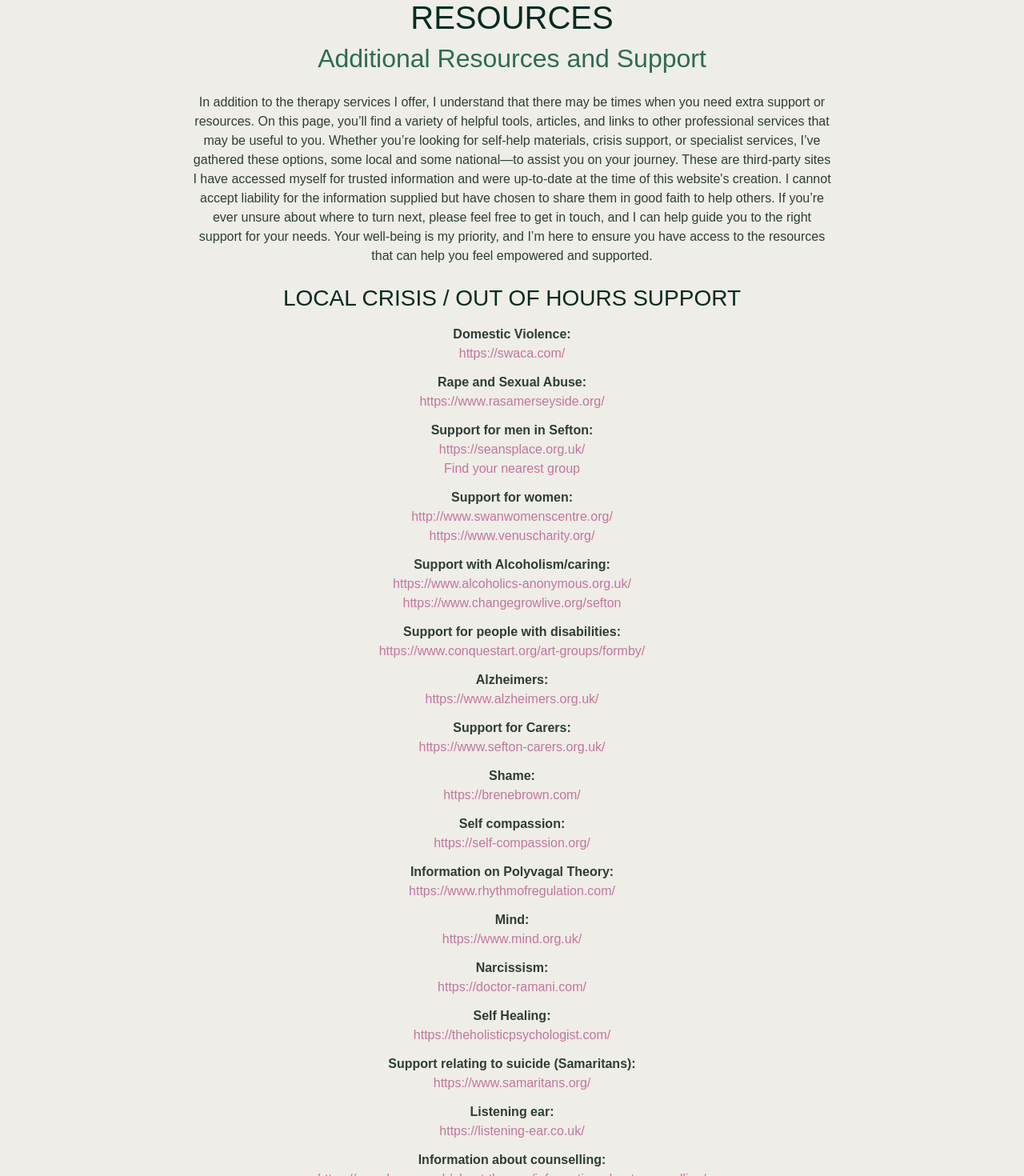
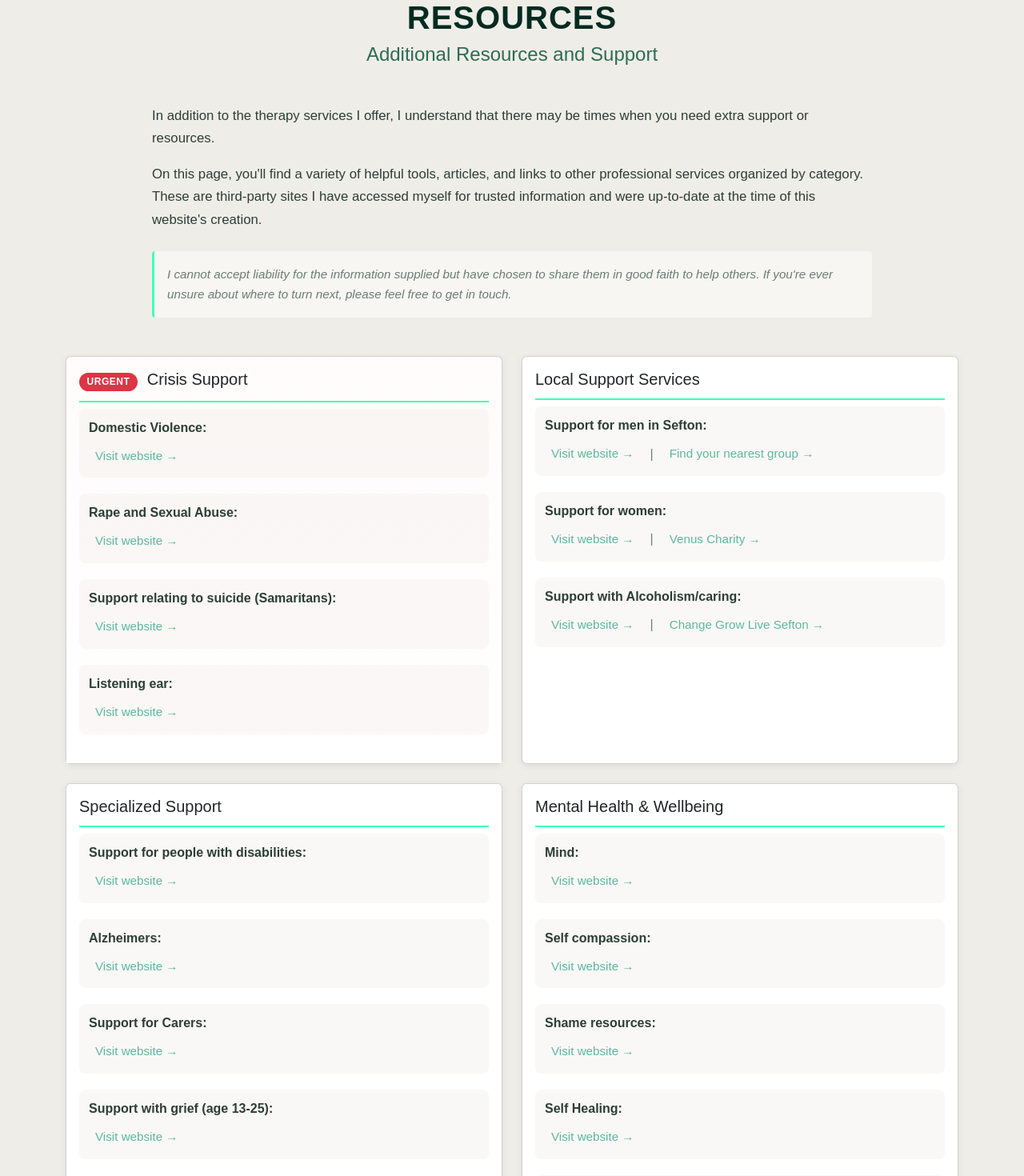
Before and after one commit to NoahDR17/vicky-malin-psychotherapy, a React (Create React App) app in the folder my-app/: page /resources in a window 1280 px wide. Shown: the part 140-1610 px from the top of the page at 80% size. Built offline with nearby package versions, Linux system fonts and the light colour scheme.

Commit message:
Redesign resources page with improved UX/UI - categorized cards layout
Co-authored-by: NoahDR17 <109290184+NoahDR17@users.noreply.github.com>

```diff
--- a/my-app/src/components/Resources.js
+++ b/my-app/src/components/Resources.js
@@ -1,129 +1,131 @@
 import React from 'react';
-import { Container } from 'react-bootstrap';
+import { Container, Row, Col, Card } from 'react-bootstrap';
 import '../styles/Resources.css';
 
 const Resources = () => {
+    const resourceCategories = [
+        {
+            title: "Crisis Support",
+            urgent: true,
+            resources: [
+                { name: "Domestic Violence", url: "https://swaca.com/" },
+                { name: "Rape and Sexual Abuse", url: "https://www.rasamerseyside.org/" },
+                { name: "Support relating to suicide (Samaritans)", url: "https://www.samaritans.org/" },
+                { name: "Listening ear", url: "https://listening-ear.co.uk/" }
+            ]
+        },
+        {
+            title: "Local Support Services",
+            resources: [
+                { name: "Support for men in Sefton", url: "https://seansplace.org.uk/", additionalLink: { text: "Find your nearest group", url: "https://andysmanclub.co.uk/find-your-nearest-group/?aroundLatLng%5Blat%5D=53.5034449&aroundLatLng%5Blng%5D=-2.970359&configure%5BaroundLatLng%5D=true&configure%5BaroundRadius%5D=32000&configure%5BgetRankingInfo%5D=true" } },
+                { name: "Support for women", url: "http://www.swanwomenscentre.org/", additionalLink: { text: "Venus Charity", url: "https://www.venuscharity.org/" } },
+                { name: "Support with Alcoholism/caring", url: "https://www.alcoholics-anonymous.org.uk/", additionalLink: { text: "Change Grow Live Sefton", url: "https://www.changegrowlive.org/sefton" } }
+            ]
+        },
+        {
+            title: "Specialized Support",
+            resources: [
+                { name: "Support for people with disabilities", url: "https://www.conquestart.org/art-groups/formby/" },
+                { name: "Alzheimers", url: "https://www.alzheimers.org.uk/" },
+                { name: "Support for Carers", url: "https://www.sefton-carers.org.uk/" },
+                { name: "Support with grief (age 13-25)", url: "https://www.winstonswish.org/" }
+            ]
+        },
+        {
+            title: "Mental Health & Wellbeing",
+            resources: [
+                { name: "Mind", url: "https://www.mind.org.uk/" },
+                { name: "Self compassion", url: "https://self-compassion.org/" },
+                { name: "Shame resources", url: "https://brenebrown.com/" },
+                { name: "Self Healing", url: "https://theholisticpsychologist.com/" },
+                { name: "Information on Polyvagal Theory", url: "https://www.rhythmofregulation.com/" }
+            ]
+        },
+        {
+            title: "Specific Topics",
+            resources: [
+                { name: "Narcissism", url: "https://doctor-ramani.com/" },
+                { name: "Gabor Mate - addiction/stress", url: "https://drgabormate.com/blog/" }
+            ]
+        },
+        {
+            title: "Professional Information",
+            resources: [
+                { name: "Information about counselling", url: "https://www.bacp.co.uk/about-therapy/information-about-counselling/" },
+                { name: "Ethical framework", url: "https://www.bacp.co.uk/events-and-resources/ethics-and-standards/ethical-framework-for-the-counselling-professions/" }
+            ]
+        }
+    ];
+
     return (
         <Container className="resources my-5">
             {/* Header */}
-            <header className="resources-header text-center mb-4">
+            <header className="resources-header text-center mb-5">
                 <h1>RESOURCES</h1>
                 <h2>Additional Resources and Support</h2>
             </header>
 
             {/* Introductory Text */}
-            <section className="resources-intro mb-4">
+            <section className="resources-intro mb-5">
                 <p>
                     In addition to the therapy services I offer, I understand that there may be times when you need extra support or resources.
-                    On this page, you’ll find a variety of helpful tools, articles, and links to other professional services that may be useful
-                    to you. Whether you’re looking for self-help materials, crisis support, or specialist services, I’ve gathered these options,
-                    some local and some national—to assist you on your journey. These are third-party sites I have accessed myself for trusted
-                    information and were up-to-date at the time of this website's creation. I cannot accept liability for the information supplied
-                    but have chosen to share them in good faith to help others. If you’re ever unsure about where to turn next, please feel free
-                    to get in touch, and I can help guide you to the right support for your needs. Your well-being is my priority, and I’m here
-                    to ensure you have access to the resources that can help you feel empowered and supported.
+                </p>
+                <p>
+                    On this page, you'll find a variety of helpful tools, articles, and links to other professional services organized by category.
+                    These are third-party sites I have accessed myself for trusted information and were up-to-date at the time of this website's creation.
+                </p>
+                <p className="disclaimer">
+                    <em>I cannot accept liability for the information supplied but have chosen to share them in good faith to help others.
+                    If you're ever unsure about where to turn next, please feel free to get in touch.</em>
                 </p>
             </section>
 
-            {/* Resource Category */}
-            <section className="resource-category mb-4">
-                <h3>LOCAL CRISIS / OUT OF HOURS SUPPORT</h3>
+            {/* Resource Categories */}
+            <section className="resource-categories">
+                <Row>
+                    {resourceCategories.map((category, idx) => (
+                        <Col key={idx} lg={6} className="mb-4">
+                            <Card className={`resource-card h-100 ${category.urgent ? 'urgent-card' : ''}`}>
+                                <Card.Body>
+                                    <Card.Title className="category-title">
+                                        {category.urgent && <span className="urgent-badge">Urgent</span>}
+                                        {category.title}
+                                    </Card.Title>
                                     <ul className="resource-list">
-                    <li>
-                        <strong>Domestic Violence:</strong><br />
-                        <a href="https://swaca.com/" target="_blank" rel="noopener noreferrer">https://swaca.com/</a>
-                    </li>
-                    <li>
-                        <strong>Rape and Sexual Abuse:</strong><br />
-                        <a href="https://www.rasamerseyside.org/" target="_blank" rel="noopener noreferrer">https://www.rasamerseyside.org/</a>
-                    </li>
-                    <li>
-                        <strong>Support for men in Sefton:</strong><br />
-                        <a href="https://seansplace.org.uk/" target="_blank" rel="noopener noreferrer">https://seansplace.org.uk/</a>
-                        <br />
+                                        {category.resources.map((resource, rIdx) => (
+                                            <li key={rIdx} className="resource-item">
+                                                <strong>{resource.name}:</strong>
+                                                <div className="resource-links">
                                                     <a
-                            href="https://andysmanclub.co.uk/find-your-nearest-group/?aroundLatLng%5Blat%5D=53.5034449&amp;aroundLatLng%5Blng%5D=-2.970359&amp;configure%5BaroundLatLng%5D=true&amp;configure%5BaroundRadius%5D=32000&amp;configure%5BgetRankingInfo%5D=true"
+                                                        href={resource.url}
                                                         target="_blank"
                                                         rel="noopener noreferrer"
+                                                        className="resource-link"
                                                     >
-                            Find your nearest group
+                                                        Visit website →
                                                     </a>
+                                                    {resource.additionalLink && (
+                                                        <>
+                                                            <span className="link-separator">|</span>
+                                                            <a
+                                                                href={resource.additionalLink.url}
+                                                                target="_blank"
+                                                                rel="noopener noreferrer"
+                                                                className="resource-link"
+                                                            >
+                                                                {resource.additionalLink.text} →
+                                                            </a>
+                                                        </>
+                                                    )}
+                                                </div>
                                             </li>
-                    <li>
-                        <strong>Support for women:</strong><br />
-                        <a href="http://www.swanwomenscentre.org/" target="_blank" rel="noopener noreferrer">http://www.swanwomenscentre.org/</a>
-                        <br />
-                        <a href="https://www.venuscharity.org/" target="_blank" rel="noopener noreferrer">https://www.venuscharity.org/</a>
-                    </li>
-                    <li>
-                        <strong>Support with Alcoholism/caring:</strong><br />
-                        <a href="https://www.alcoholics-anonymous.org.uk/" target="_blank" rel="noopener noreferrer">https://www.alcoholics-anonymous.org.uk/</a>
-                        <br />
-                        <a href="https://www.changegrowlive.org/sefton" target="_blank" rel="noopener noreferrer">https://www.changegrowlive.org/sefton</a>
-                    </li>
-                    <li>
-                        <strong>Support for people with disabilities:</strong><br />
-                        <a href="https://www.conquestart.org/art-groups/formby/" target="_blank" rel="noopener noreferrer">https://www.conquestart.org/art-groups/formby/</a>
-                    </li>
-                    <li>
-                        <strong>Alzheimers:</strong><br />
-                        <a href="https://www.alzheimers.org.uk/" target="_blank" rel="noopener noreferrer">https://www.alzheimers.org.uk/</a>
-                    </li>
-                    <li>
-                        <strong>Support for Carers:</strong><br />
-                        <a href="https://www.sefton-carers.org.uk/" target="_blank" rel="noopener noreferrer">https://www.sefton-carers.org.uk/</a>
-                    </li>
-                    <li>
-                        <strong>Shame:</strong><br />
-                        <a href="https://brenebrown.com/" target="_blank" rel="noopener noreferrer">https://brenebrown.com/</a>
-                    </li>
-                    <li>
-                        <strong>Self compassion:</strong><br />
-                        <a href="https://self-compassion.org/" target="_blank" rel="noopener noreferrer">https://self-compassion.org/</a>
-                    </li>
-                    <li>
-                        <strong>Information on Polyvagal Theory:</strong><br />
-                        <a href="https://www.rhythmofregulation.com/" target="_blank" rel="noopener noreferrer">https://www.rhythmofregulation.com/</a>
-                    </li>
-                    <li>
-                        <strong>Mind:</strong><br />
-                        <a href="https://www.mind.org.uk/" target="_blank" rel="noopener noreferrer">https://www.mind.org.uk/</a>
-                    </li>
-                    <li>
-                        <strong>Narcissism:</strong><br />
-                        <a href="https://doctor-ramani.com/" target="_blank" rel="noopener noreferrer">https://doctor-ramani.com/</a>
-                    </li>
-                    <li>
-                        <strong>Self Healing:</strong><br />
-                        <a href="https://theholisticpsychologist.com/" target="_blank" rel="noopener noreferrer">https://theholisticpsychologist.com/</a>
-                    </li>
-                    <li>
-                        <strong>Support relating to suicide (Samaritans):</strong><br />
-                        <a href="https://www.samaritans.org/" target="_blank" rel="noopener noreferrer">https://www.samaritans.org/</a>
-                    </li>
-                    <li>
-                        <strong>Listening ear:</strong><br />
-                        <a href="https://listening-ear.co.uk/" target="_blank" rel="noopener noreferrer">https://listening-ear.co.uk/</a>
-                    </li>
-                    <li>
-                        <strong>Information about counselling:</strong><br />
-                        <a href="https://www.bacp.co.uk/about-therapy/information-about-counselling/" target="_blank" rel="noopener noreferrer">https://www.bacp.co.uk/about-therapy/information-about-counselling/</a>
-                    </li>
-                    <li>
-                        <strong>Ethical framework:</strong><br />
-                        <a href="https://www.bacp.co.uk/events-and-resources/ethics-and-standards/ethical-framework-for-the-counselling-professions/" target="_blank" rel="noopener noreferrer">https://www.bacp.co.uk/events-and-resources/ethics-and-standards/ethical-framework-for-the-counselling-professions/</a>
-                    </li>
-                    <li>
-                        <strong>Gabor Mate - addiction/stress:</strong><br />
-                        <a href="https://drgabormate.com/blog/" target="_blank" rel="noopener noreferrer">https://drgabormate.com/blog/</a>
-                    </li>
-                    <li>
-                        <strong>Support with grief (age 13-25):</strong><br />
-                        <a href="https://www.winstonswish.org/" target="_blank" rel="noopener noreferrer">
-                            https://www.winstonswish.org/
-                        </a>
-                    </li>
+                                        ))}
                                     </ul>
+                                </Card.Body>
+                            </Card>
+                        </Col>
+                    ))}
+                </Row>
             </section>
         </Container>
     );
--- a/my-app/src/styles/Resources.css
+++ b/my-app/src/styles/Resources.css
@@ -5,7 +5,6 @@
   font-family: Arial, sans-serif;
   color: var(--text-black);
   background-color: var(--light-bg);
-  text-align: center; /* Default alignment for larger screens */
 }
 
 .resources-header {
@@ -17,88 +16,197 @@
   font-size: 2.5rem;
   color: var(--primary-color);
   margin-bottom: 0.5rem;
-  text-align: center;
+  font-weight: bold;
+  letter-spacing: 1px;
 }
 
 .resources-header h2 {
-  font-size: 2rem;
+  font-size: 1.5rem;
   color: var(--text-green);
-  text-align: center;
+  font-weight: 400;
 }
 
 /* Introductory text */
 .resources-intro {
-  max-width: 800px;
-  margin: 0 auto 2rem;
-  font-size: 1rem;
-  line-height: 1.5;
-  text-align: center;
+  max-width: 900px;
+  margin: 0 auto 3rem;
+  font-size: 1.05rem;
+  line-height: 1.7;
+  text-align: left;
 }
 
-/* Resource Category */
-.resource-category {
-  margin-bottom: 2rem;
-  text-align: center;
+.resources-intro p {
+  margin-bottom: 1rem;
 }
 
-.resource-category h3 {
-  font-size: 1.75rem;
+.resources-intro .disclaimer {
+  font-size: 0.95rem;
+  color: var(--text-muted);
+  margin-top: 1.5rem;
+  padding: 1rem;
+  background-color: rgba(255, 255, 255, 0.5);
+  border-left: 3px solid var(--secondary-color);
+  border-radius: 4px;
+}
+
+/* Resource Categories */
+.resource-categories {
+  margin-top: 2rem;
+}
+
+/* Resource Cards */
+.resource-card {
+  border: none;
+  border-radius: 12px;
+  box-shadow: 0 2px 8px rgba(0, 0, 0, 0.08);
+  transition: all 0.3s ease;
+  background-color: #ffffff;
+  height: 100%;
+}
+
+.resource-card:hover {
+  box-shadow: 0 6px 20px rgba(0, 0, 0, 0.12);
+  transform: translateY(-4px);
+}
+
+.urgent-card {
+  border-top: 4px solid #dc3545;
+}
+
+.urgent-card .card-body {
+  background: linear-gradient(to bottom, rgba(220, 53, 69, 0.02), #ffffff);
+}
+
+/* Category Title */
+.category-title {
+  font-size: 1.4rem;
   color: var(--primary-color);
-  margin-bottom: 1rem;
-  text-align: center;
+  margin-bottom: 1.5rem;
+  padding-bottom: 0.75rem;
+  border-bottom: 2px solid var(--secondary-color);
+  font-weight: 600;
+  position: relative;
+}
+
+.urgent-badge {
+  display: inline-block;
+  background-color: #dc3545;
+  color: white;
+  font-size: 0.75rem;
+  font-weight: bold;
+  padding: 0.25rem 0.6rem;
+  border-radius: 12px;
+  margin-right: 0.75rem;
+  text-transform: uppercase;
+  letter-spacing: 0.5px;
 }
 
 /* Resource List */
 .resource-list {
   list-style: none;
   padding: 0;
-  margin: 0 auto;
-  max-width: 800px;
-  text-align: center;
+  margin: 0;
 }
 
-.resource-list li {
-  margin-bottom: 0.75rem;
-  font-size: 1rem;
+.resource-item {
+  margin-bottom: 1.25rem;
+  padding: 0.75rem;
+  background-color: rgba(245, 242, 237, 0.5);
+  border-radius: 8px;
+  transition: background-color 0.2s ease;
 }
 
-.resource-list a {
-  color: var(--accent-color);
-  text-decoration: none;
-  transition: color 0.3s ease;
+.resource-item:hover {
+  background-color: rgba(245, 242, 237, 0.8);
 }
 
-.resource-list a:hover {
-  text-decoration: underline;
+.resource-item strong {
+  display: block;
+  color: var(--text-black);
+  font-size: 1rem;
+  margin-bottom: 0.5rem;
 }
 
-/* Responsive adjustments for screens up to 768px */
+.resource-links {
+  display: flex;
+  flex-wrap: wrap;
+  align-items: center;
+  gap: 0.5rem;
+}
+
+.resource-link {
+  color: var(--link-color);
+  text-decoration: none;
+  font-size: 0.95rem;
+  font-weight: 500;
+  transition: all 0.2s ease;
+  display: inline-flex;
+  align-items: center;
+  padding: 0.25rem 0.5rem;
+  border-radius: 4px;
+}
+
+.resource-link:hover {
+  color: var(--link-hover);
+  background-color: rgba(93, 184, 159, 0.1);
+  text-decoration: none;
+}
+
+.link-separator {
+  color: var(--text-muted);
+  margin: 0 0.25rem;
+}
+
+/* Responsive adjustments for tablets */
+@media (max-width: 992px) {
+  .resources-header h1 {
+    font-size: 2.2rem;
+  }
+
+  .resources-header h2 {
+    font-size: 1.4rem;
+  }
+
+  .category-title {
+    font-size: 1.3rem;
+  }
+}
+
+/* Responsive adjustments for mobile */
 @media (max-width: 768px) {
+  .resources {
+    padding: 1.5rem 1rem;
+  }
+
   .resources-header h1 {
     font-size: 2rem;
   }
 
   .resources-header h2 {
-    font-size: 1.5rem;
+    font-size: 1.3rem;
   }
 
   .resources-intro {
-    font-size: 0.9rem;
+    font-size: 1rem;
   }
 
-  .resource-category h3 {
-    font-size: 1.5rem;
+  .category-title {
+    font-size: 1.2rem;
   }
 
-  .resource-list li {
+  .resource-item strong {
+    font-size: 0.95rem;
+  }
+
+  .resource-link {
     font-size: 0.9rem;
   }
 }
 
-/* Further adjustments for screens up to 576px */
+/* Further adjustments for small mobile */
 @media (max-width: 576px) {
   .resources {
-    padding: 1rem;
+    padding: 1rem 0.75rem;
   }
 
   .resources-header h1 {
@@ -106,33 +214,40 @@
   }
 
   .resources-header h2 {
-    font-size: 1.3rem;
+    font-size: 1.2rem;
   }
 
   .resources-intro {
-    font-size: 0.85rem;
+    font-size: 0.95rem;
   }
 
-  .resource-category h3 {
-    font-size: 1.3rem;
+  .category-title {
+    font-size: 1.1rem;
   }
 
-  .resource-list li {
-    font-size: 0.85rem;
+  .resource-item {
+    padding: 0.6rem;
+  }
+
+  .resource-links {
+    flex-direction: column;
+    align-items: flex-start;
+  }
+
+  .link-separator {
+    display: none;
   }
 }
 
-/* New: For screens 425px and less, force text-align to left */
-@media (max-width: 425px) {
-  .resources,
-  .resources-header,
-  .resources-header h1,
-  .resources-header h2,
-  .resources-intro,
-  .resource-category,
-  .resource-category h3,
-  .resource-list,
-  .resource-list li {
-    text-align: left !important;
+/* Accessibility improvements */
+@media (prefers-reduced-motion: reduce) {
+  .resource-card,
+  .resource-item,
+  .resource-link {
+    transition: none;
+  }
+
+  .resource-card:hover {
+    transform: none;
   }
 }
```
Lines whose indentation alone changed are shown as unchanged.
